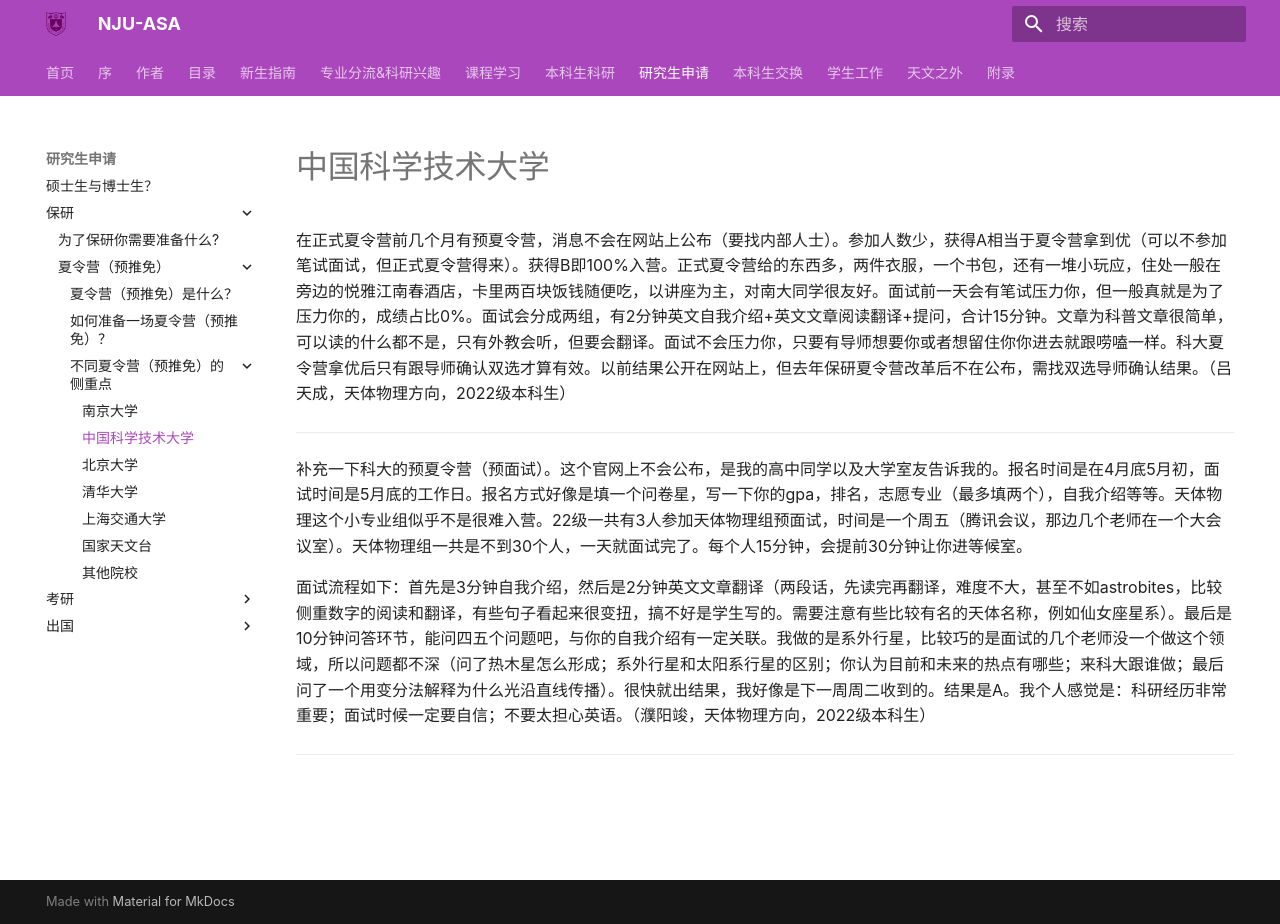
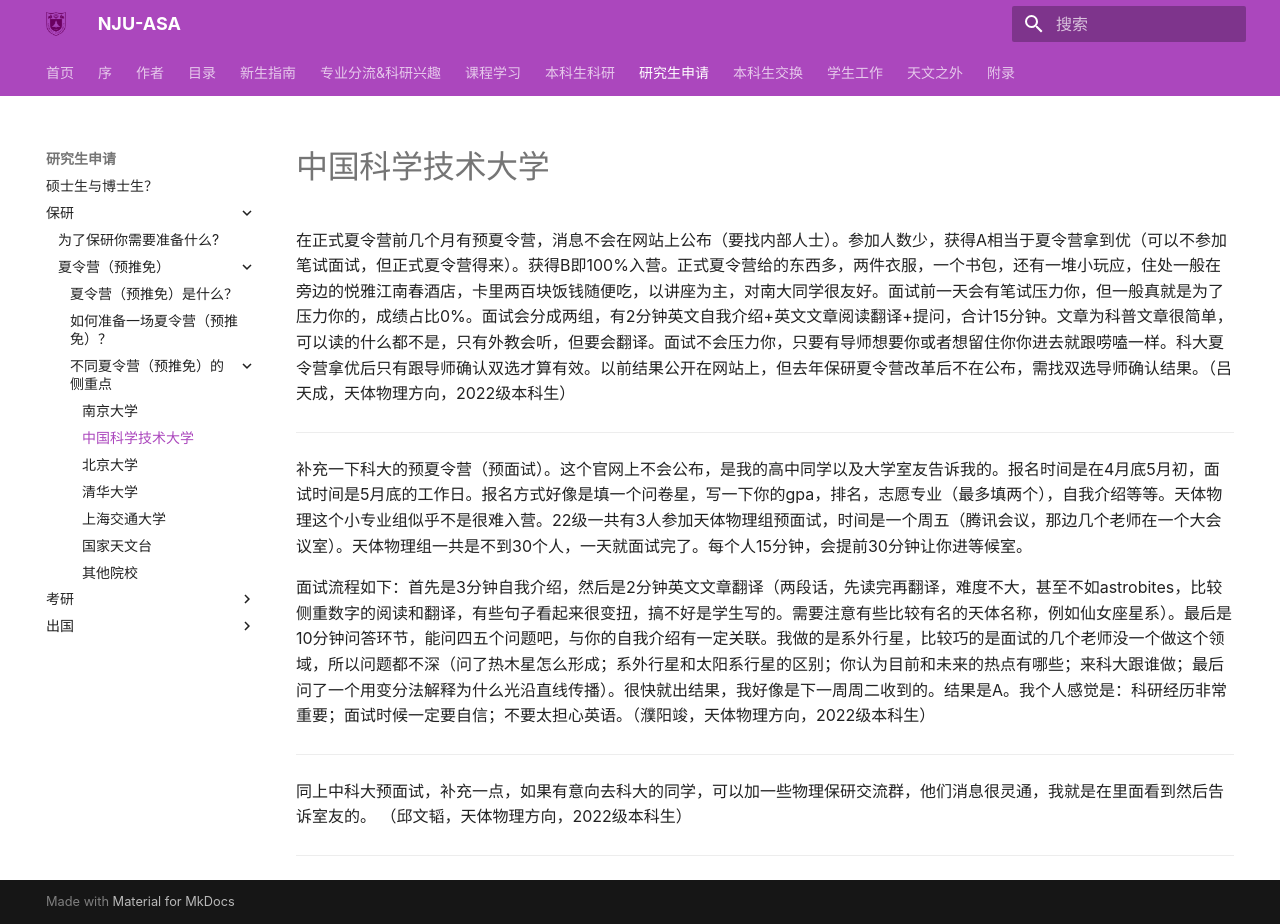
Before and after one commit to nju-astronomy/NJU-ASA, an MkDocs documentation site: the page built from docs/pathway/domestic_grad/by_recommended/summer_camp_focus/ustc.md, in a window 1280 px wide and 924 px high. Built offline with MkDocs 1.6.1 and Material for MkDocs 9.7.7, drawn with Linux system fonts in a browser that asks for light colours; some web fonts are replaced.

Commit message:
Update ustc.md
Upload comments from Wentao Qiu

```diff
--- a/docs/pathway/domestic_grad/by_recommended/summer_camp_focus/ustc.md
+++ b/docs/pathway/domestic_grad/by_recommended/summer_camp_focus/ustc.md
@@ -7,3 +7,7 @@
 面试流程如下：首先是3分钟自我介绍，然后是2分钟英文文章翻译（两段话，先读完再翻译，难度不大，甚至不如astrobites，比较侧重数字的阅读和翻译，有些句子看起来很变扭，搞不好是学生写的。需要注意有些比较有名的天体名称，例如仙女座星系）。最后是10分钟问答环节，能问四五个问题吧，与你的自我介绍有一定关联。我做的是系外行星，比较巧的是面试的几个老师没一个做这个领域，所以问题都不深（问了热木星怎么形成；系外行星和太阳系行星的区别；你认为目前和未来的热点有哪些；来科大跟谁做；最后问了一个用变分法解释为什么光沿直线传播）。很快就出结果，我好像是下一周周二收到的。结果是A。我个人感觉是：科研经历非常重要；面试时候一定要自信；不要太担心英语。（濮阳竣，天体物理方向，2022级本科生）
 
 ---
+
+同上中科大预面试，补充一点，如果有意向去科大的同学，可以加一些物理保研交流群，他们消息很灵通，我就是在里面看到然后告诉室友的。 （邱文韬，天体物理方向，2022级本科生）
+
+---
```
